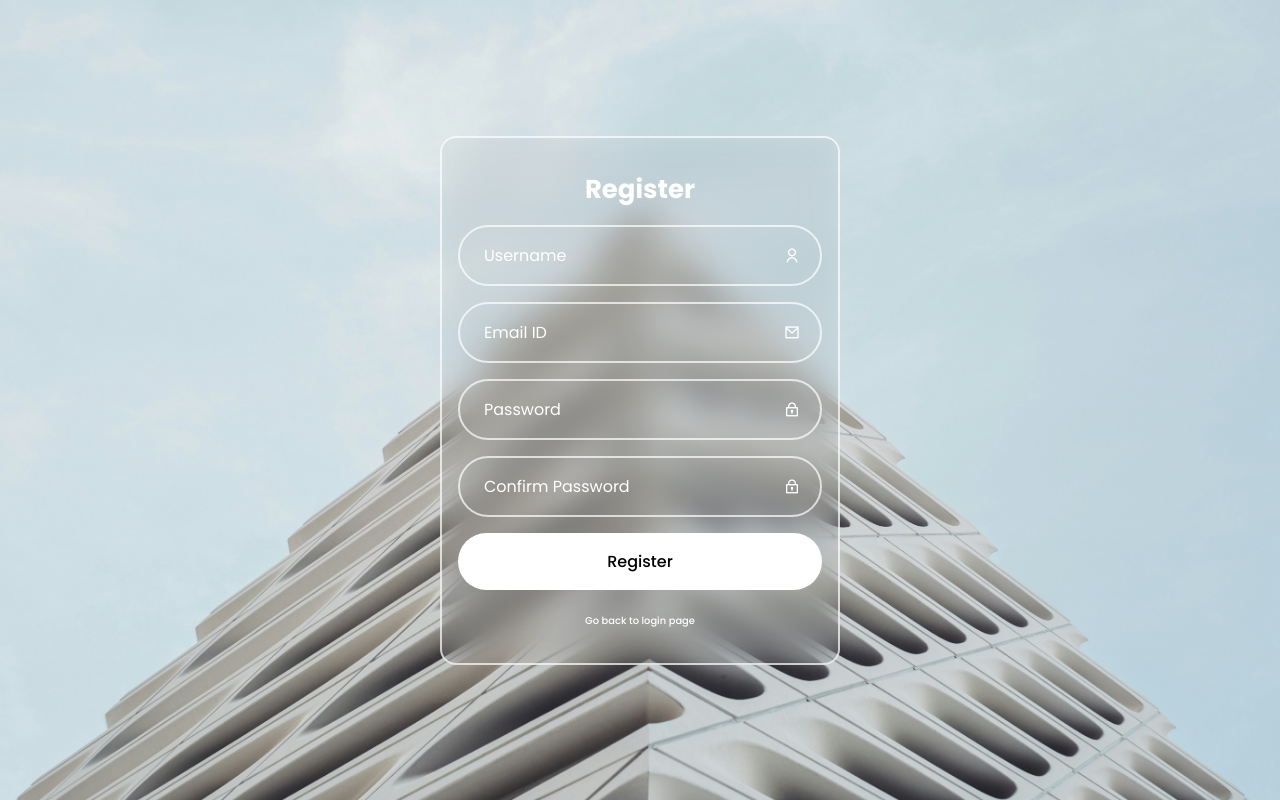
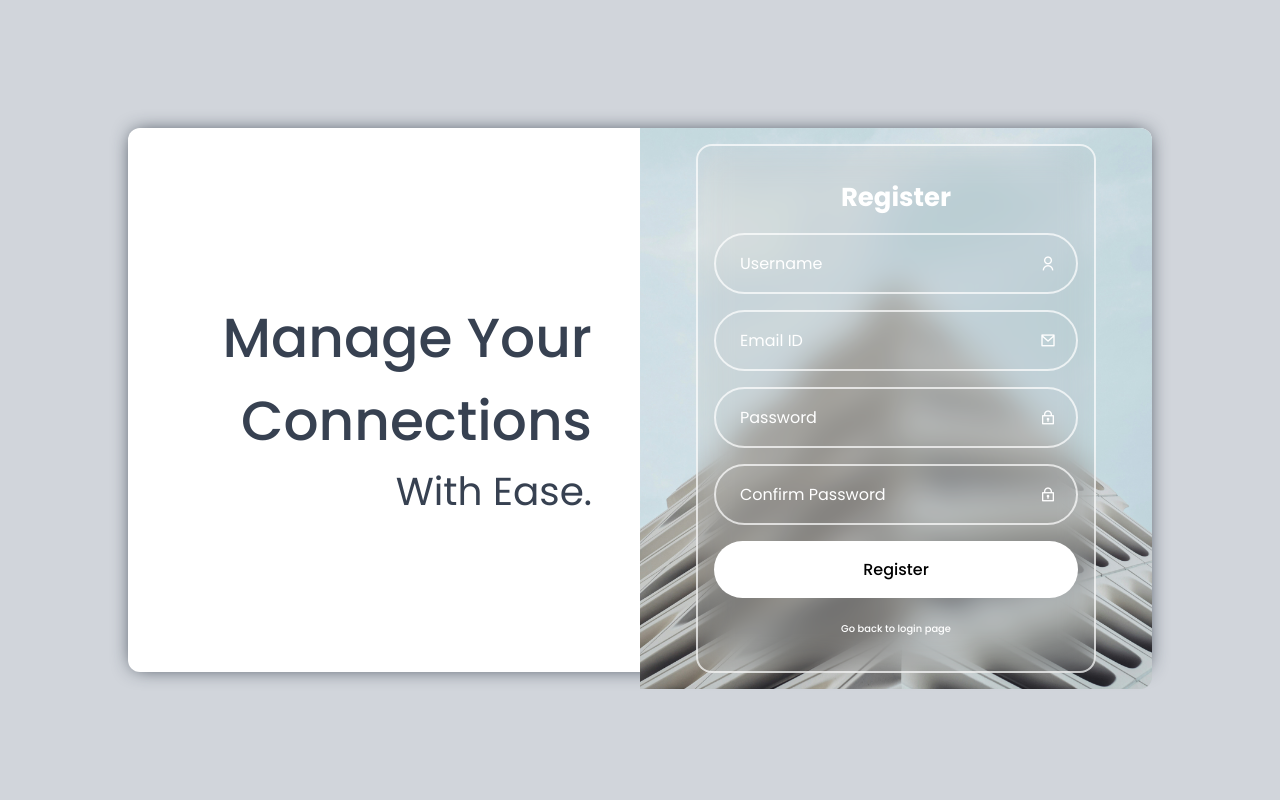
Before and after one commit to thomascansino/P64-Contacts-Manager-App, a React (Vite) app in the folder contactsmanager-frontend/: page /register in a window 1280 px wide. Built offline with nearby package versions, Linux system fonts and the light colour scheme.

Commit message:
feat: modified landing page

```diff
--- a/contactsmanager-frontend/src/App.css
+++ b/contactsmanager-frontend/src/App.css
@@ -93,26 +93,135 @@ button {
 
 a,
 a:visited {
-  color: #ffffff;
-  text-decoration: none;
+    color: #ffffff;
+    text-decoration: none;
+}
+
+.document-container {
+    display: flex;
+    justify-content: center;
+    align-items: center;
+    width: 100vw;
+    height: 100vh;
+    box-sizing: border-box;
+}
+
+.parent-container {
+    width: 100%;
+    height: 100%;
+    display: grid;
+    box-sizing: border-box;
+    background-color: #fff;
+    border-radius: 12px;
+    box-shadow: 0 0 20px -5px #1f2937;
+}
+
+.slogan-container {
+    display: flex;
+    flex-direction: column;
+    justify-content: center;
+    box-sizing: border-box;
+    color: #374151;
+}
+
+.container {
+    width: 100%;
+    display: flex;
+    justify-content: center;
+    align-items: center;
+    box-sizing: border-box;
+    position: relative;
+    padding: 16px;
+}
+
+@media (max-width: 767px) {
+    .document-container {
+      padding: 16px;
+    }
+    .parent-container {
+      grid-template-rows: 1fr 1fr;
+    }
+    .slogan-container {
+        padding: 16px;
+        text-align: center;
+    }
+    .auth-bg {
+      border-bottom-right-radius: 12px;
+      border-bottom-left-radius: 12px;
+    }
+    .first-line {
+      font-weight: 500;
+      font-size: 39px;
+    }
+    .second-line {
+      font-size: 24px;
+    }
+}
+
+@media (max-width: 1023px) and (min-width: 768px) {
+    .document-container {
+        padding: 80px;
+    }
+    .parent-container {
+        grid-template-columns: 1fr 1fr;
+    }
+    .slogan-container {
+        padding: 16px;
+        font-size: 39px;
+        text-align: right;
+    }
+    .auth-bg {
+        border-top-right-radius: 12px;
+        border-bottom-right-radius: 12px;
+    }
+    .first-line {
+        font-weight: 500;
+        font-size: 48px;
+    }
+    .second-line {
+        font-size: 30px;
+    }
+}
+
+@media (min-width: 1024px) {
+    .document-container {
+        padding: 128px;
+    }
+    .parent-container {
+        grid-template-columns: 1fr 1fr;
+    }
+    .slogan-container {
+        padding: 48px;
+        font-size: 39px;
+        text-align: right;
+    }
+    .auth-bg {
+        border-top-right-radius: 12px;
+        border-bottom-right-radius: 12px;
+    }
+    .first-line {
+        font-weight: 500;
+        font-size: 55px;
+    }
+    .second-line {
+        font-size: 39px;
+    }
 }
 
 /* USER AUTH (LOGIN/REGISTER/FORGOT PASS) COMPONENTS */
+.auth-bg-container {
+    position: absolute;
+    top: 0;
+    left: 0;
+    width: 100%;
+    height: 100%;
+}
+
 .auth-bg {
-    position: absolute;
     object-fit: cover;
     object-position: center;
     width: 100%;
     height: 100%;
-    top: 0;
-    left: 0;
-}
-
-.container {
-    width: 100vw;
-    display: flex;
-    justify-content: center;
-    box-sizing: border-box;
 }
 
 .main-container {
--- a/contactsmanager-frontend/src/ForgotPass.jsx
+++ b/contactsmanager-frontend/src/ForgotPass.jsx
@@ -11,10 +11,20 @@ function ForgotPass() {
     }, []);
 
     return (
-        <>
-            <img className='auth-bg' src={background} alt='cool backdrop' />
+        <div className='document-container'>
+
+            <div className='parent-container'>
+
+                <div className='slogan-container'>
+                    <div className='first-line'>Manage Your Connections</div>
+                    <div className='second-line'>With Ease.</div>
+                </div>
 
                 <form className='container'>
+                    <div className='auth-bg-container'>
+                        <img className='auth-bg' src={background} alt='cool backdrop' />
+                    </div>
+
                     <div className='main-container'>
 
                         <div className='title-container'>
@@ -40,7 +50,9 @@ function ForgotPass() {
 
                     </div>
                 </form>
-        </>
+
+            </div>
+        </div>
     );
 };
 
--- a/contactsmanager-frontend/src/Login.jsx
+++ b/contactsmanager-frontend/src/Login.jsx
@@ -46,12 +46,20 @@ function Login() {
     };
 
     return (
-        <>
+        <div className='document-container'>
+
+            <div className='parent-container'>
+
+                <div className='slogan-container'>
+                    <div className='first-line'>Manage Your Connections</div>
+                    <div className='second-line'>With Ease.</div>
+                </div>
+
+                <form onSubmit={handleLogin} className='container'>
                     <div className='auth-bg-container'>
                         <img className='auth-bg' src={background} alt='cool backdrop' />
                     </div>
 
-            <form onSubmit={handleLogin} className='container'>
                     <div className='main-container'>
 
                         <div className='title-container'>
@@ -88,7 +96,9 @@ function Login() {
 
                     </div>
                 </form>
-        </>
+
+            </div>
+        </div>
     )
 };
 
--- a/contactsmanager-frontend/src/Register.jsx
+++ b/contactsmanager-frontend/src/Register.jsx
@@ -62,10 +62,20 @@ function Register() {
     };
 
     return (
-        <>
-            <img className='auth-bg' src={background} alt='cool backdrop' />
+        <div className='document-container'>
+
+            <div className='parent-container'>
+
+                <div className='slogan-container'>
+                    <div className='first-line'>Manage Your Connections</div>
+                    <div className='second-line'>With Ease.</div>
+                </div>
 
                 <form onSubmit={handleRegister} className='container'>
+                    <div className='auth-bg-container'>
+                        <img className='auth-bg' src={background} alt='cool backdrop' />
+                    </div>
+
                     <div className='main-container'>
 
                     <div className='title-container'><span className='bold'>Register</span></div>
@@ -106,7 +116,9 @@ function Register() {
 
                     </div>
                 </form>
-        </>
+
+            </div>
+        </div>
     );
 };
 
```
Lines whose indentation alone changed are shown as unchanged.
